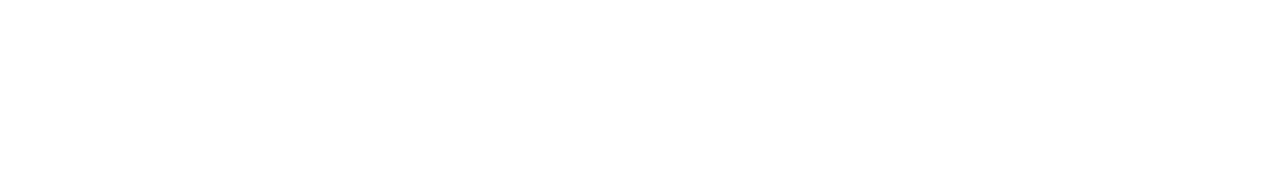
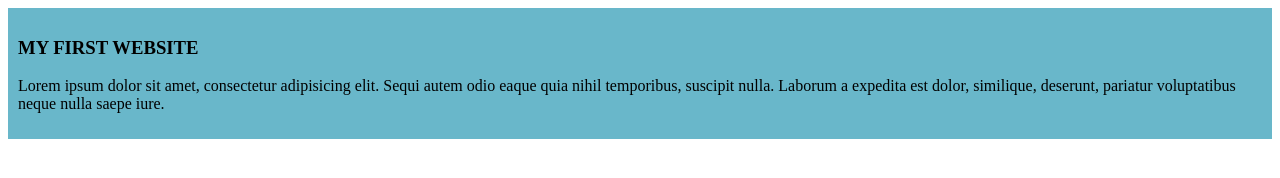
Before and after one commit to SanjidaRubel/my-simple-website, a plain HTML site: page index.html in a window 1280 px wide. Drawn offline with Linux system fonts and the light colour scheme.

Commit message:
added my first blog

```diff
--- a/index.html
+++ b/index.html
@@ -4,8 +4,15 @@
     <meta charset="UTF-8">
     <meta name="viewport" content="width=device-width, initial-scale=1.0">
     <title>my simple website</title>
+    <link rel="stylesheet" href="styles/blog.css">
 </head>
 <body>
+    <div>
+        <h3>MY FIRST WEBSITE</h3>
+<p>
+    Lorem ipsum dolor sit amet, consectetur adipisicing elit. Sequi autem odio eaque quia nihil temporibus, suscipit nulla. Laborum a expedita est dolor, similique, deserunt, pariatur voluptatibus neque nulla saepe iure.
+</p>
 
-</body>
+
+    </div>
 </html>
--- /dev/null
+++ b/styles/blog.css
@@ -0,0 +1,4 @@
+div{
+    background-color: rgb(105, 183, 202);
+    padding: 10px;
+}
```
